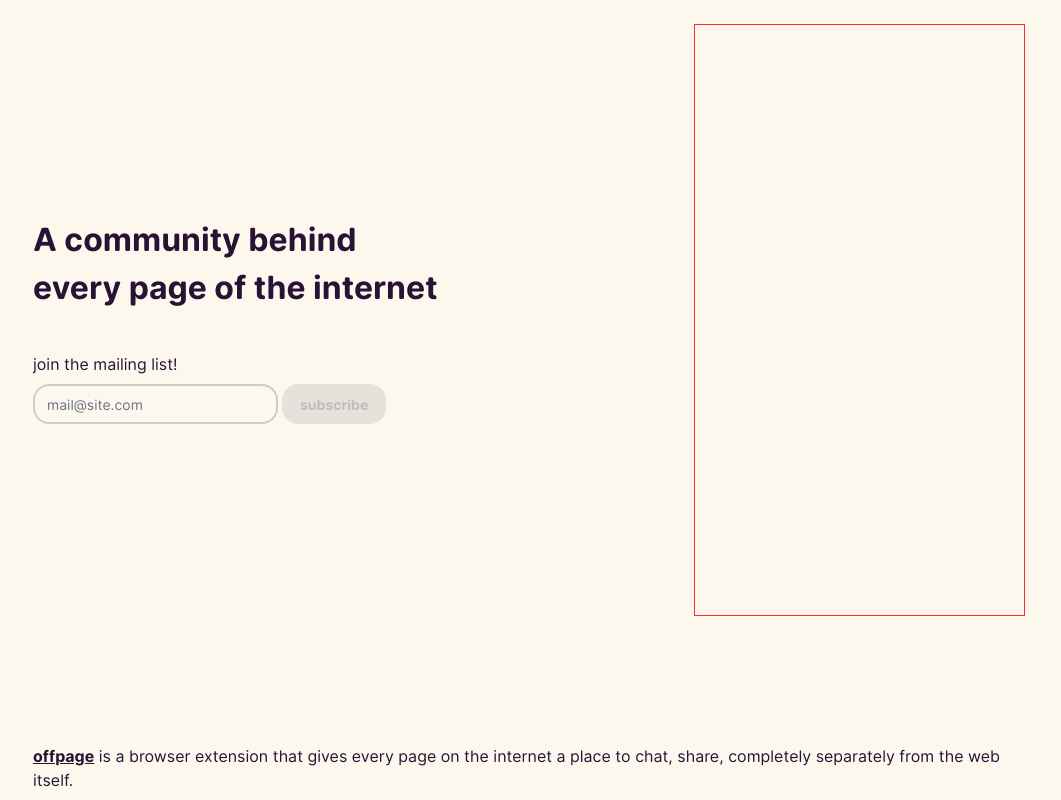
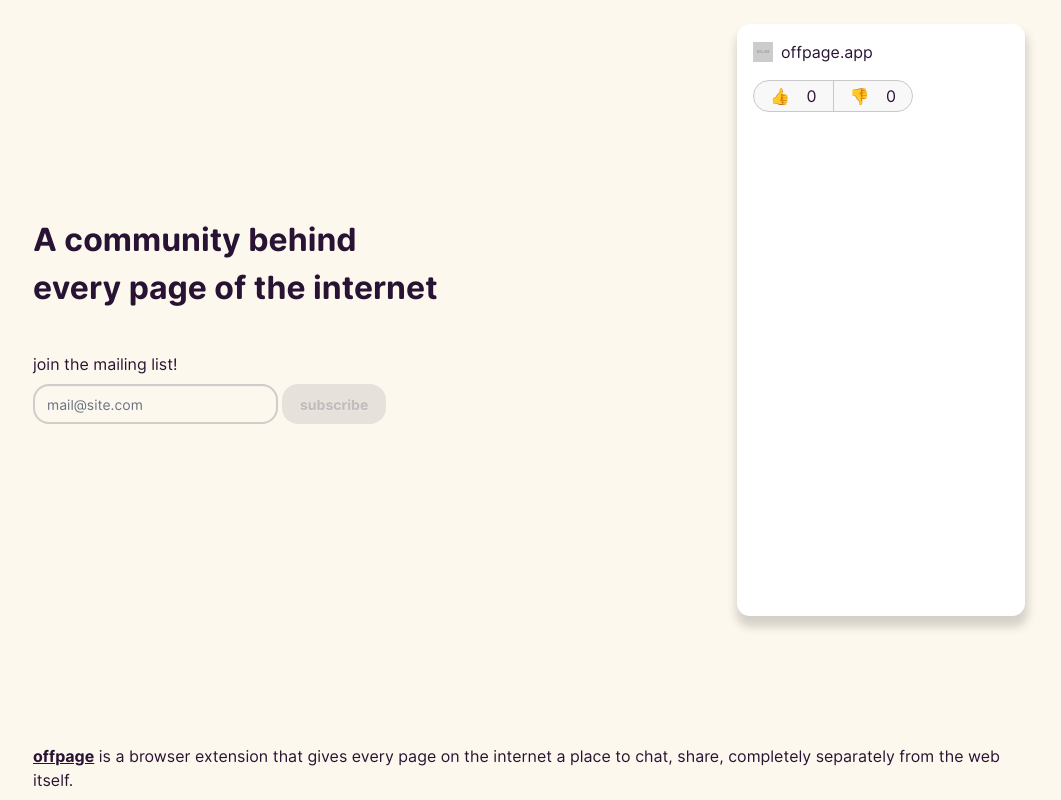
Before and after one commit to PatatoBit/offpage-home, a SvelteKit app: page / in a window 1280 px wide. Shown: the top 800 px of the page, without its empty margins (111-1172 px from the left). Built offline with nearby package versions, Linux system fonts and the light colour scheme.

Commit message:
simple card design

```diff
--- /dev/null
+++ b/src/components/ExtensionDemo.svelte
@@ -0,0 +1,132 @@
+<script lang="ts">
+	import { onMount } from 'svelte';
+
+	let { likes, dislikes } = $state({ likes: 0, dislikes: 0 });
+
+	let icon = $state('https://placehold.co/300');
+
+	let currentUrlSplit: {
+		baseUrl: string;
+		domain: string;
+		route: string;
+	} = $state({
+		baseUrl: 'offpage.app',
+		domain: 'offpage.app',
+		route: ''
+	});
+</script>
+
+<div class="card">
+	<div class="domain-route">
+		{#if currentUrlSplit?.route}
+			<div class="domain">
+				{#if icon}
+					<img class="webicon" src={icon} alt=" " />
+				{/if}
+
+				<strong>{currentUrlSplit?.domain}</strong>
+			</div>
+
+			<h2>{currentUrlSplit?.route}</h2>
+		{:else}
+			<div class="domain">
+				{#if icon}
+					<img class="webicon" src={icon} alt=" " />
+				{/if}
+
+				<h2>{currentUrlSplit?.domain}</h2>
+			</div>
+		{/if}
+	</div>
+
+	<div class="votes-button">
+		<button onclick={() => likes++}>
+			<span>👍</span>
+			<span>{likes}</span>
+		</button>
+		<button onclick={() => dislikes++}>
+			<span>👎</span>
+			<span>{dislikes}</span>
+		</button>
+	</div>
+</div>
+
+<style lang="scss">
+	.webicon {
+		width: 20px;
+		height: 20px;
+	}
+
+	.card {
+		display: flex;
+		flex-direction: column;
+		justify-self: flex-end;
+		margin-inline: auto;
+
+		background: white;
+		min-width: 18rem;
+		min-height: 30rem;
+
+		padding: 1rem;
+		border-radius: 0.8rem;
+		box-shadow: 1px 9px 10px 2px rgba(0, 0, 0, 0.16);
+		-webkit-box-shadow: 1px 9px 10px 2px rgba(0, 0, 0, 0.16);
+		-moz-box-shadow: 1px 9px 10px 2px rgba(0, 0, 0, 0.16);
+
+		gap: 1rem;
+
+		transition: transform 0.3s cubic-bezier(0.075, 0.82, 0.165, 1);
+	}
+
+	.domain {
+		display: flex;
+		flex-direction: row;
+		gap: 0.5rem;
+		align-items: center;
+	}
+
+	.domain-route {
+		display: flex;
+		flex-direction: column;
+		gap: 0.2rem;
+	}
+
+	.votes-button {
+		display: flex;
+		flex-direction: row;
+		align-items: center;
+		overflow: hidden;
+
+		height: 2rem;
+		width: 10rem;
+		background-color: var(--inner-background);
+		border: 1px solid var(--border-var);
+		border-radius: 5rem;
+
+		button {
+			all: unset;
+			cursor: pointer;
+			height: 100%;
+			width: 100%;
+
+			height: 100%;
+			padding: 0 1rem;
+			gap: 0.4rem;
+			border-right: 1px solid var(--border-var);
+			border-radius: 0;
+
+			display: flex;
+			flex-direction: row;
+			justify-content: space-between;
+			align-items: center;
+
+			&:active {
+				background-color: var(--border-var);
+			}
+		}
+
+		button:last-child {
+			border-right: none;
+		}
+	}
+</style>
--- a/src/components/Hero.svelte
+++ b/src/components/Hero.svelte
@@ -1,4 +1,8 @@
-<main class="page full-height">
+<script>
+	import ExtensionDemo from './ExtensionDemo.svelte';
+</script>
+
+<main class="page full-height md:ali flex-col gap-5 md:flex-row">
 	<div class="page-section flex-2/3">
 		<h1 class="heading line-clamp-1">A community behind</h1>
 		<h1 class="heading line-clamp-1">every page of the internet</h1>
@@ -14,7 +18,7 @@
 		</form>
 	</div>
 
-	<div class="page-section flex-1/3 border-1 border-red-500"></div>
+	<ExtensionDemo />
 </main>
 
 <style>
--- a/src/routes/+layout.svelte
+++ b/src/routes/+layout.svelte
@@ -1,7 +1,12 @@
 <script lang="ts">
 	import '../app.css';
 	import '../styles/global.scss';
+	import '../styles/variables.scss';
 	let { children } = $props();
 </script>
 
 {@render children()}
+
+<style lang="scss">
+	@use '../styles/variables.scss';
+</style>
--- a/src/styles/global.scss
+++ b/src/styles/global.scss
@@ -1,3 +1,4 @@
+@use './variables.scss';
 .page {
 	max-width: 65rem;
 	margin-inline: auto;
--- /dev/null
+++ b/src/styles/variables.scss
@@ -0,0 +1,15 @@
+:global(:root),
+html,
+body,
+* {
+	--background: #f5f3f0;
+	--text: #212121;
+	--text-light: #757575;
+
+	--primary: #2e2e2e;
+	--primary-light: #7a7a7a;
+	--border-var: rgb(200, 200, 200);
+	--inner-background: rgb(248, 248, 248);
+
+	--red: #ff4144;
+}
```
